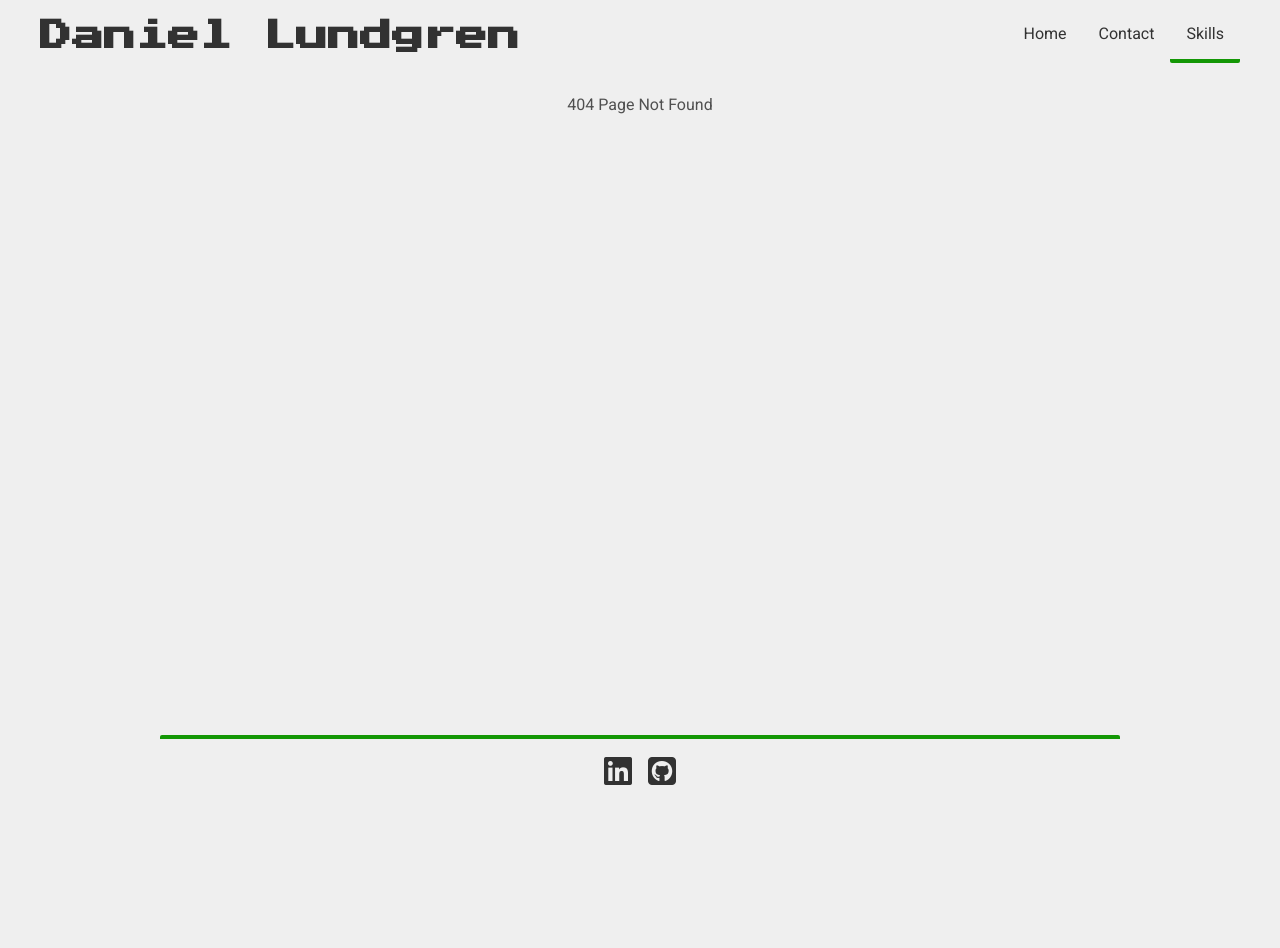
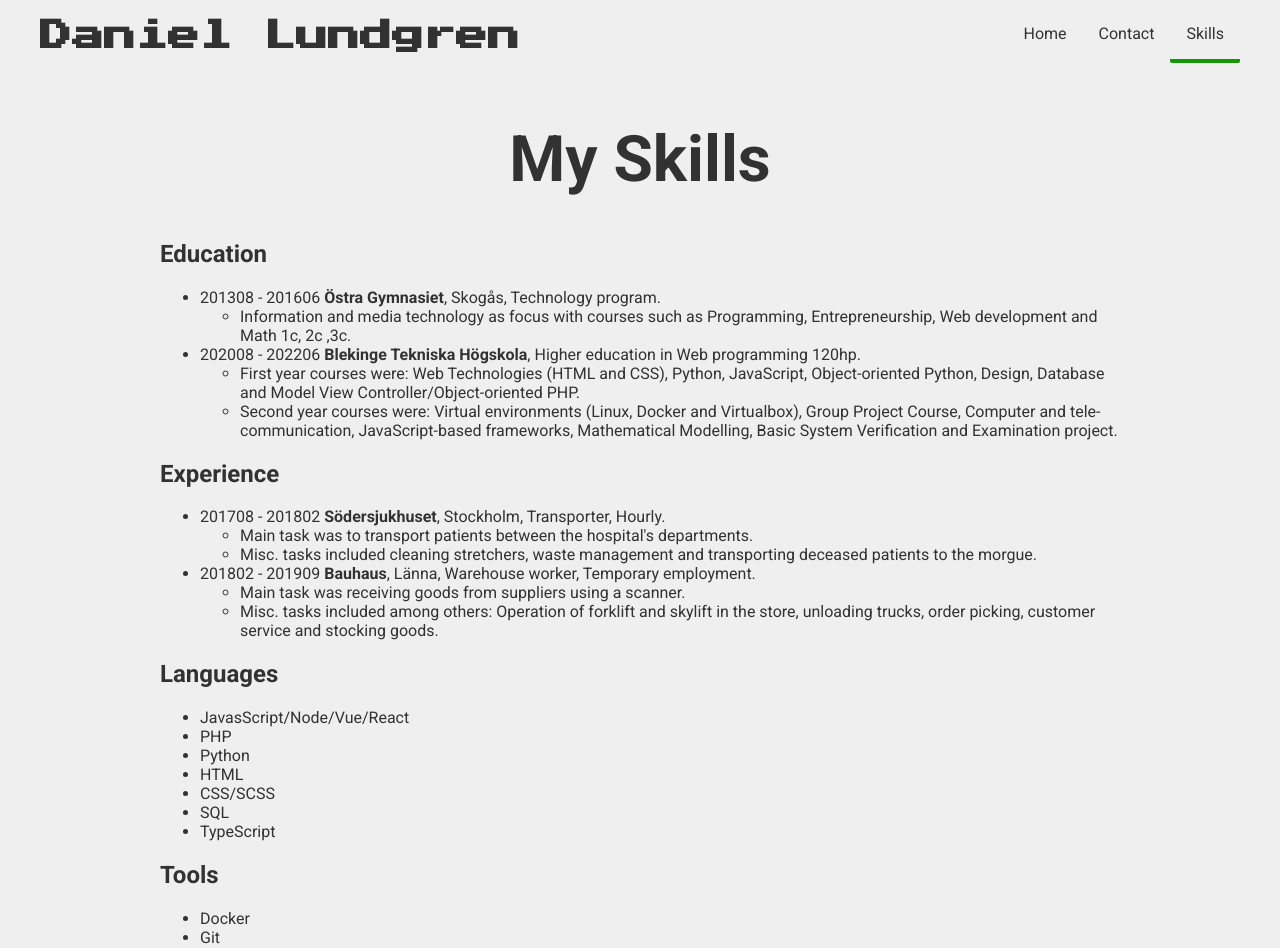
Before and after one commit to Dundgren/me-site, a React (Create React App) app: page /skills in a window 1280 px wide. Before the commit this address had no page. Shown: the top 948 px of the page. Before the commit the page ends 800 px from the top, so only its background shows below. Built offline with nearby package versions, Linux system fonts and the light colour scheme.

Commit message:
Added Skills placeholder page

```diff
--- a/src/App.js
+++ b/src/App.js
@@ -4,6 +4,7 @@ import Layout from "./pages/Layout";
 import Home from "./pages/Home";
 import Contact from "./pages/Contact";
 import NoPage from "./pages/NoPage";
+import Skills from "./pages/Skills";
 
 function App() {
   return (
@@ -12,6 +13,7 @@ function App() {
       <Route path="/" element={<Layout />}>
         <Route index element={<Home />} />
         <Route path="contact" element={<Contact />} />
+        <Route path="skills" element={<Skills />} />
         <Route path="*" element={<NoPage />} />
       </Route>
     </Routes>
--- /dev/null
+++ b/src/pages/Skills.jsx
@@ -0,0 +1,67 @@
+export default function Skills() {
+    return (
+        <>
+            <h1>My Skills</h1>
+
+            <div>
+                <h2>Education</h2>
+                <ul>
+                    <li>201308 - 201606 <b>Östra Gymnasiet</b>, Skogås, Technology program.</li>
+                    <ul>
+                        <li>
+                            Information and media technology as focus with courses such as Programming, Entrepreneurship, Web development and Math 1c, 2c ,3c.
+                        </li>
+                    </ul>
+                    <li>202008 - 202206 <b>Blekinge Tekniska Högskola</b>, Higher education in Web programming 120hp.</li>
+                    <ul>
+                        <li>
+                            First year courses were: Web Technologies (HTML and CSS), Python, JavaScript, Object-oriented Python, Design, Database and Model View Controller/Object-oriented PHP.
+                        </li>
+                        <li>
+                            Second year courses were: Virtual environments (Linux, Docker and Virtualbox), Group Project Course, Computer and tele-communication, JavaScript-based frameworks, Mathematical Modelling, Basic System Verification and Examination project.
+                        </li>
+                    </ul>
+                </ul>
+                <h2>Experience</h2>
+                <ul>
+                    <li>201708 - 201802 <b>Södersjukhuset</b>, Stockholm, Transporter, Hourly.</li>
+                    <ul>
+                        <li>
+                            Main task was to transport patients between the hospital's departments.
+                        </li>
+                        <li>
+                            Misc. tasks included cleaning stretchers, waste management and transporting deceased patients to the morgue.
+                        </li>
+                    </ul>
+                    <li>201802 - 201909 <b>Bauhaus</b>, Länna, Warehouse worker, Temporary employment.</li>
+                    <ul>
+                        <li>
+                            Main task was receiving goods from suppliers using a scanner.
+                        </li>
+                        <li>
+                            Misc. tasks included among others: Operation of forklift and skylift in the store, unloading trucks, order picking, customer service and stocking goods.
+                        </li>
+                    </ul>
+                </ul>
+                <h2>Languages</h2>
+                <ul>
+                    <li>JavasScript/Node/Vue/React</li>
+                    <li>PHP</li>
+                    <li>Python</li>
+                    <li>HTML</li>
+                    <li>CSS/SCSS</li>
+                    <li>SQL</li>
+                    <li>TypeScript</li>
+                </ul>
+                <h2>Tools</h2>
+                <ul>
+                    <li>Docker</li>
+                    <li>Git</li>
+                    <li>GraphQL</li>
+                    <li>SQLite</li>
+                    <li>MySQL</li>
+                </ul>
+            </div>
+        </>
+    )
+}
```
